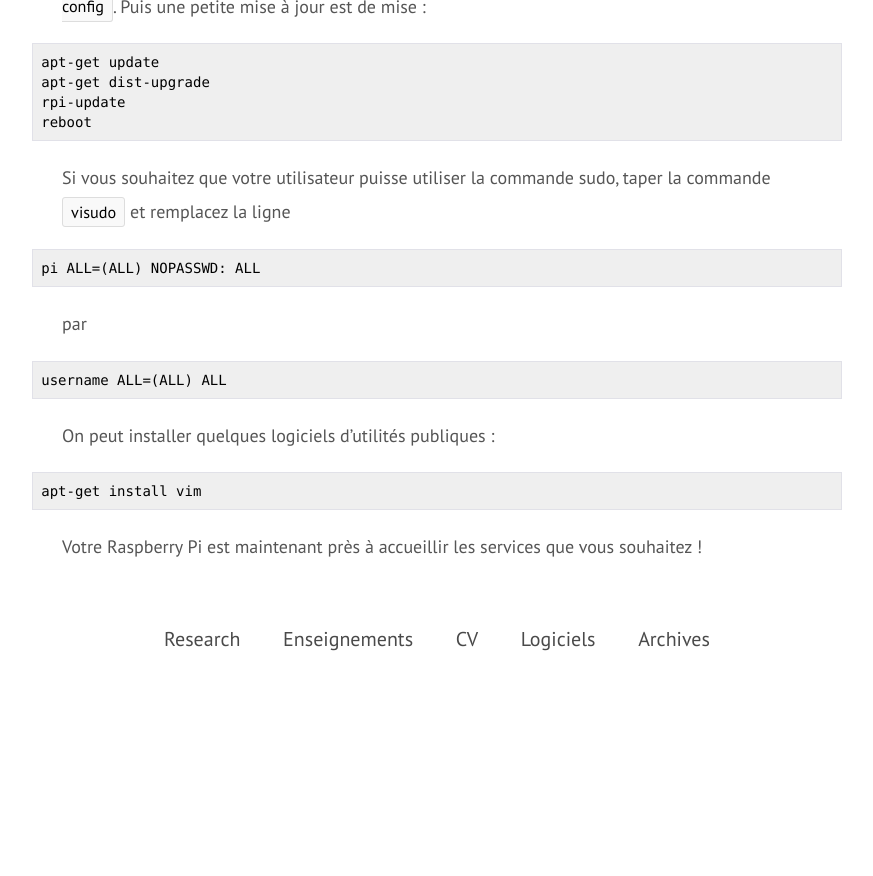
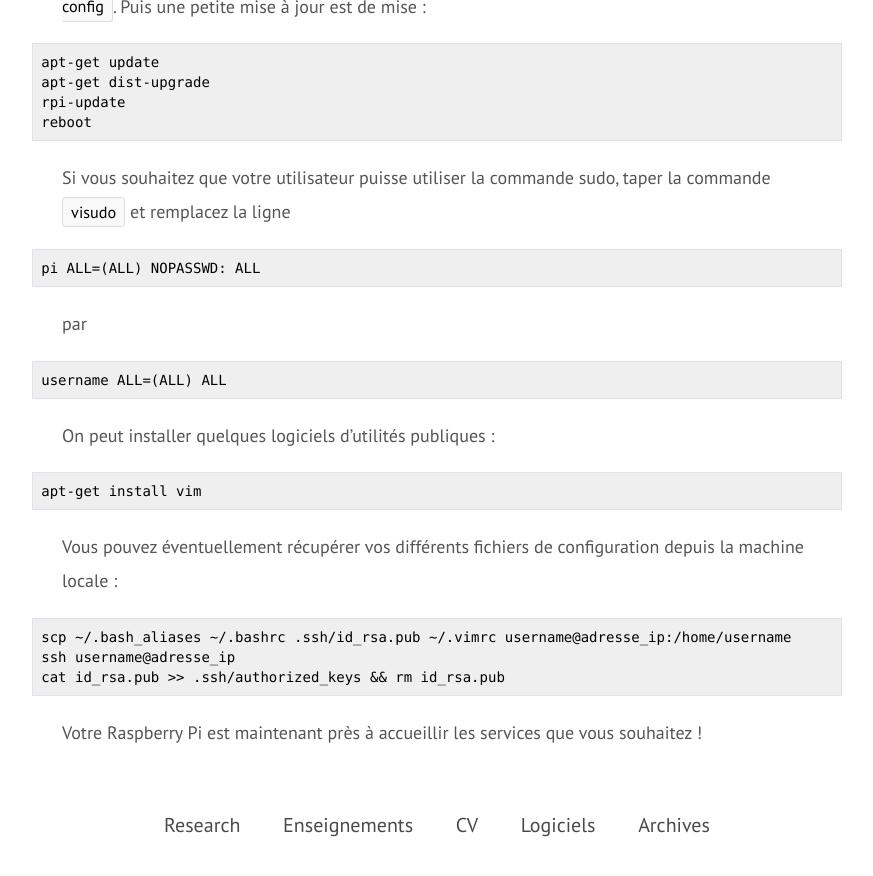
Before and after one commit to EtienneM/EtienneM.github.io, a Jekyll site: the page built from _posts/2015-02-17-raspbian.md, in a window 1280 px wide and 900 px high, scrolled down 1385 px. Shown: the top 876 px of the window, without its empty margins (203-1076 px from the left). Built offline with Jekyll 4.4.1, drawn with Linux system fonts in a browser that asks for light colours; before the commit the page ends 2099 px from its top, so only the background shows below that.

Commit message:
Ajout de la récupération des quelques fichiers de configuration

```diff
--- a/_posts/2015-02-17-raspbian.md
+++ b/_posts/2015-02-17-raspbian.md
@@ -50,4 +50,11 @@ On peut installer quelques logiciels d'utilités publiques&nbsp;:
 
 	apt-get install vim
 
+Vous pouvez éventuellement récupérer vos différents fichiers de configuration depuis la machine locale&nbsp;:
+
+	scp ~/.bash_aliases ~/.bashrc .ssh/id_rsa.pub ~/.vimrc username@adresse_ip:/home/username
+	ssh username@adresse_ip
+	cat id_rsa.pub >> .ssh/authorized_keys && rm id_rsa.pub
+
+
 Votre Raspberry Pi est maintenant près à accueillir les services que vous souhaitez&nbsp;!
```
